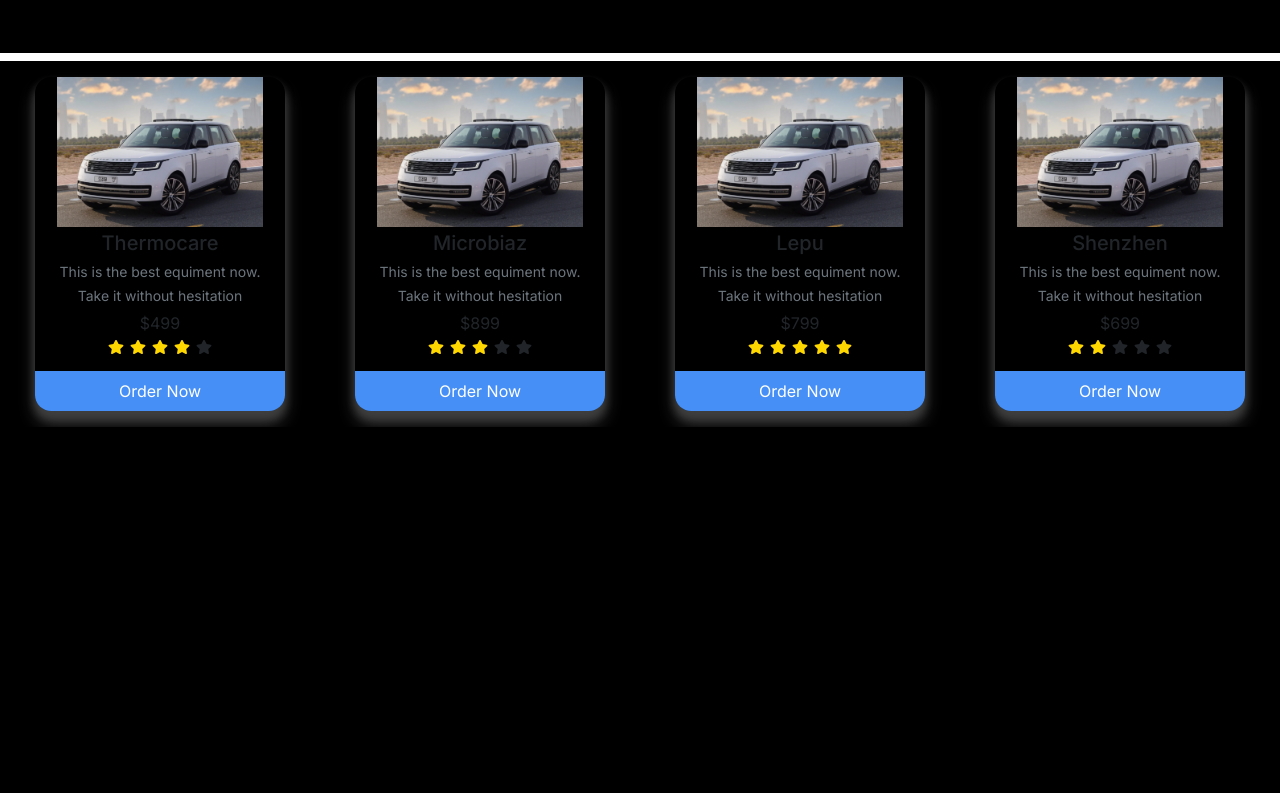
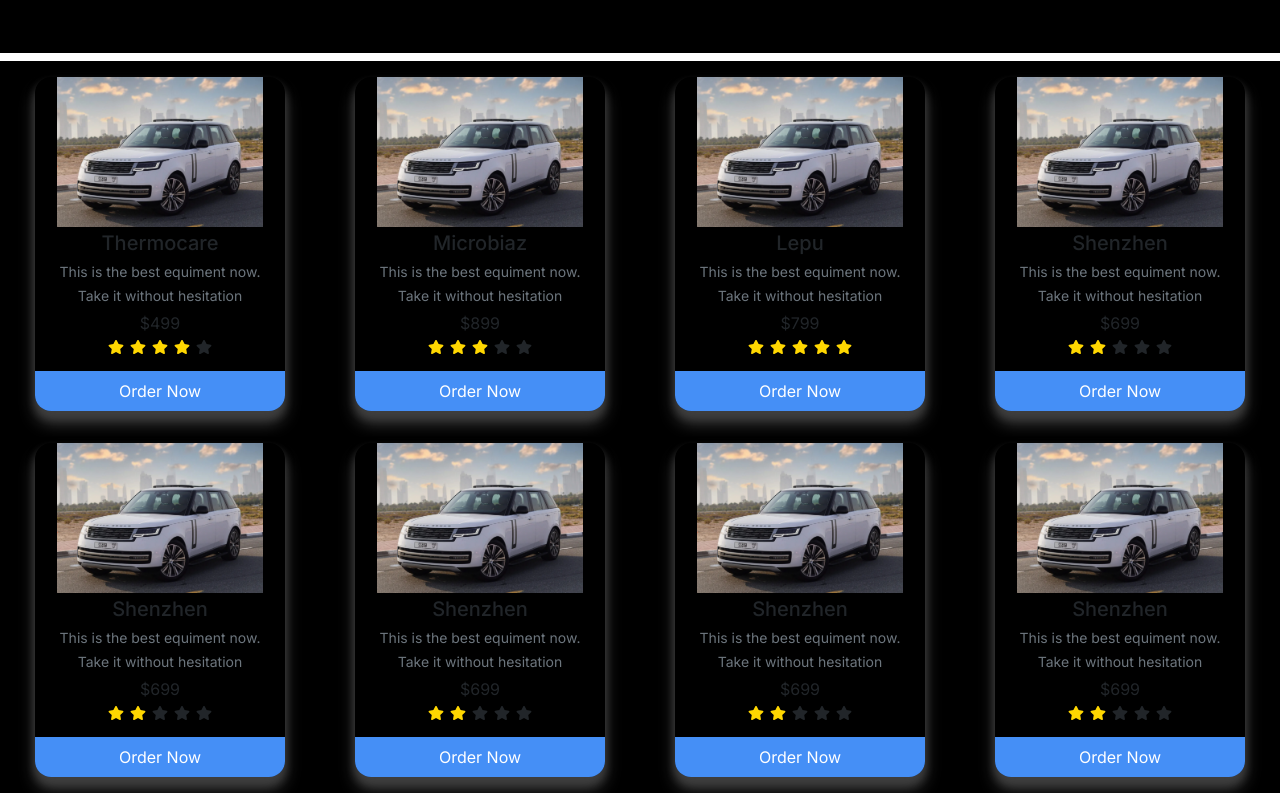
Before and after one commit to kennataddese6/rentcars, a Next.js app: page / in a window 1280 px wide. Shown: the part 887-1680 px from the top of the page. Before the commit the page ends 1314 px from the top, so only its background shows below. Built offline with nearby package versions, Linux system fonts and the light colour scheme.

Commit message:
add sections

```diff
--- a/app/page.tsx
+++ b/app/page.tsx
@@ -126,6 +126,102 @@ export default function Home() {
           </p>
           <button className="order-button">Order Now</button>
         </div>
+        <div>
+          <Image
+            src={eqip4}
+            alt="product image"
+            width={250}
+            height={150}
+            className="productImage"
+          />
+          <h5 className="text-center bold-text m-1">Shenzhen</h5>
+          <p className="text-secondary text-center my-1 mx-2">
+            <small>
+              This is the best equiment now. Take it without hesitation
+            </small>
+          </p>
+          <p className="text-center m-1 bold-text">$699</p>
+          <p className="text-center  w-50 d-flex mx-auto justify-content-around px-2">
+            <FaStar color="gold" />
+            <FaStar color="gold" />
+            <FaStar />
+            <FaStar />
+            <FaStar />
+          </p>
+          <button className="order-button">Order Now</button>
+        </div>
+        <div>
+          <Image
+            src={eqip4}
+            alt="product image"
+            width={250}
+            height={150}
+            className="productImage"
+          />
+          <h5 className="text-center bold-text m-1">Shenzhen</h5>
+          <p className="text-secondary text-center my-1 mx-2">
+            <small>
+              This is the best equiment now. Take it without hesitation
+            </small>
+          </p>
+          <p className="text-center m-1 bold-text">$699</p>
+          <p className="text-center  w-50 d-flex mx-auto justify-content-around px-2">
+            <FaStar color="gold" />
+            <FaStar color="gold" />
+            <FaStar />
+            <FaStar />
+            <FaStar />
+          </p>
+          <button className="order-button">Order Now</button>
+        </div>
+        <div>
+          <Image
+            src={eqip4}
+            alt="product image"
+            width={250}
+            height={150}
+            className="productImage"
+          />
+          <h5 className="text-center bold-text m-1">Shenzhen</h5>
+          <p className="text-secondary text-center my-1 mx-2">
+            <small>
+              This is the best equiment now. Take it without hesitation
+            </small>
+          </p>
+          <p className="text-center m-1 bold-text">$699</p>
+          <p className="text-center  w-50 d-flex mx-auto justify-content-around px-2">
+            <FaStar color="gold" />
+            <FaStar color="gold" />
+            <FaStar />
+            <FaStar />
+            <FaStar />
+          </p>
+          <button className="order-button">Order Now</button>
+        </div>
+        <div>
+          <Image
+            src={eqip4}
+            alt="product image"
+            width={250}
+            height={150}
+            className="productImage"
+          />
+          <h5 className="text-center bold-text m-1">Shenzhen</h5>
+          <p className="text-secondary text-center my-1 mx-2">
+            <small>
+              This is the best equiment now. Take it without hesitation
+            </small>
+          </p>
+          <p className="text-center m-1 bold-text">$699</p>
+          <p className="text-center  w-50 d-flex mx-auto justify-content-around px-2">
+            <FaStar color="gold" />
+            <FaStar color="gold" />
+            <FaStar />
+            <FaStar />
+            <FaStar />
+          </p>
+          <button className="order-button">Order Now</button>
+        </div>
       </div>
     </>
   );
```
